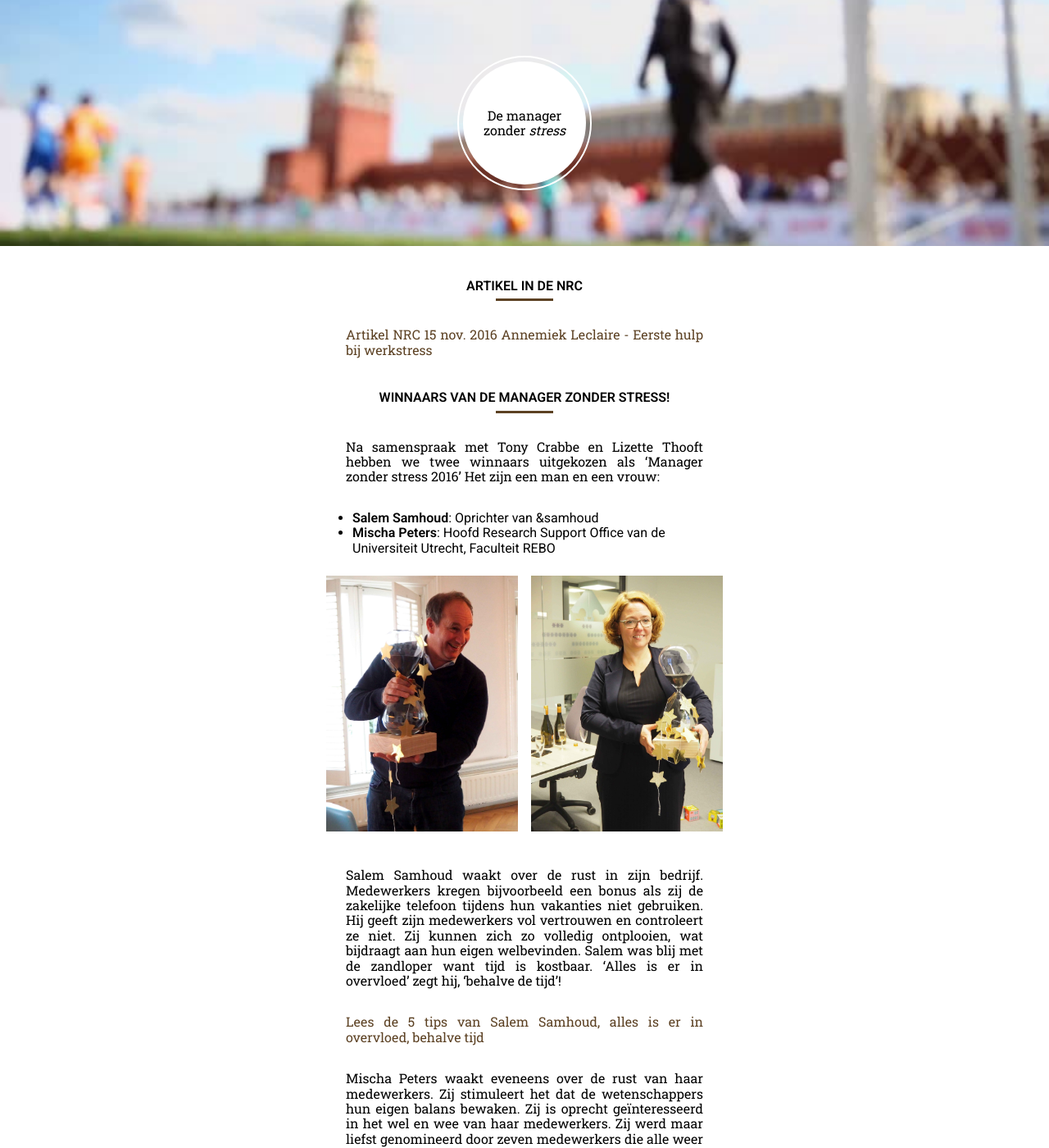
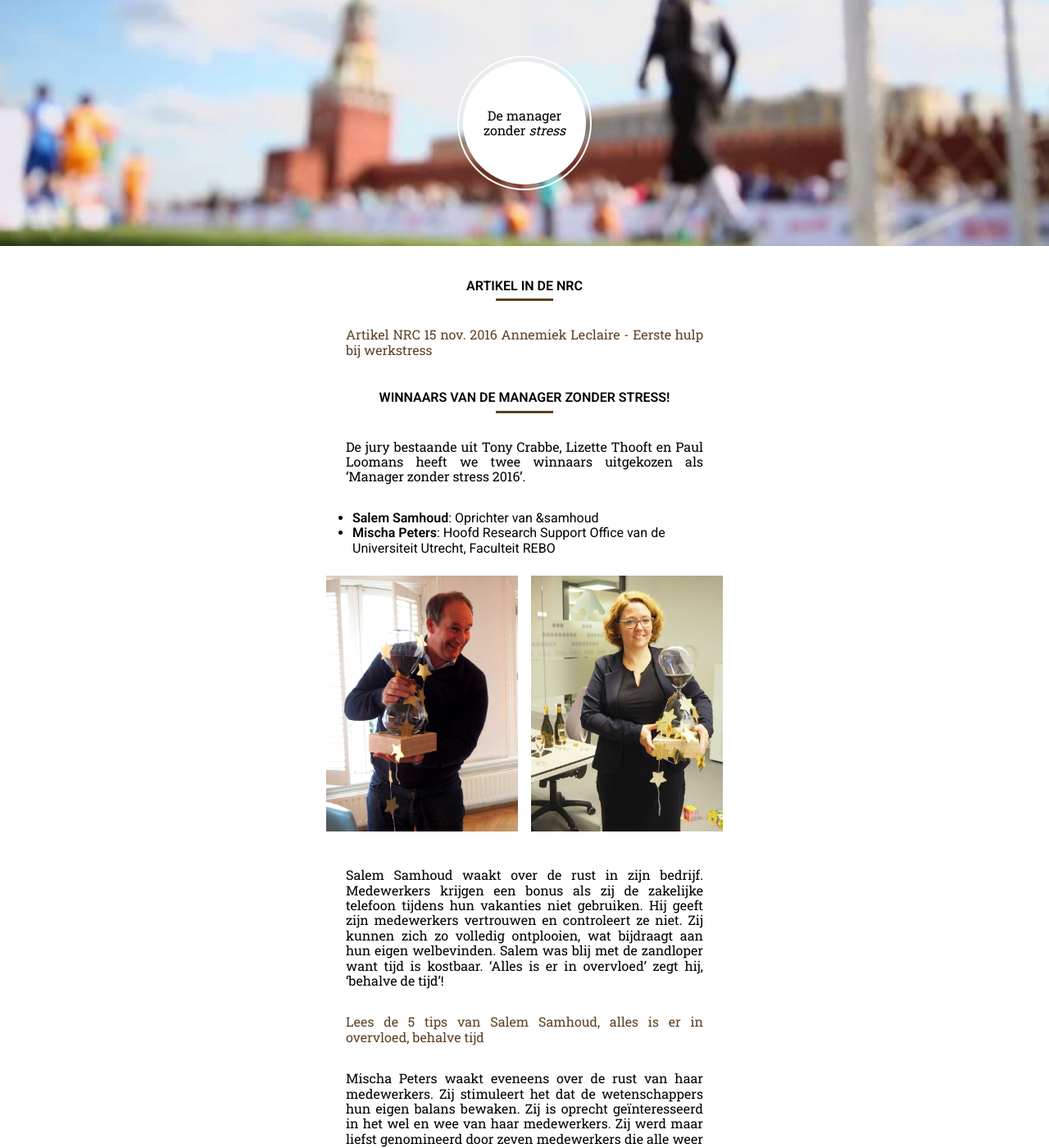
Before and after one commit to nloomans/manager-zonder-stress, a Jekyll site: the page built from index.html, in a window 1280 px wide and 1400 px high. Shown: the whole window at 82% size. Built offline with Jekyll 4.4.1, drawn with Linux system fonts in a browser that asks for light colours.

Commit message:
Update about_text.md

```diff
--- a/_includes/about_text.md
+++ b/_includes/about_text.md
@@ -2,7 +2,7 @@
 [Artikel NRC 15 nov. 2016 Annemiek Leclaire - Eerste hulp bij werkstress](https://www.nrc.nl/nieuws/2016/11/15/eerste-hulp-bij-werkstress-5279468-a1531883)
 
 # Winnaars van de Manager zonder stress!
-Na samenspraak met Tony Crabbe en Lizette Thooft hebben we twee winnaars uitgekozen als ‘Manager zonder stress 2016’ Het zijn een man en een vrouw:
+De jury bestaande uit Tony Crabbe, Lizette Thooft en Paul Loomans heeft we twee winnaars uitgekozen als ‘Manager zonder stress 2016’.
 
 - **Salem Samhoud**: Oprichter van &samhoud
 - **Mischa Peters**: Hoofd Research Support Office van de Universiteit Utrecht, Faculteit REBO
@@ -12,7 +12,7 @@ Na samenspraak met Tony Crabbe en Lizette Thooft hebben we twee winnaars uitgeko
   <a href="/assets/Mischa%20Peters.JPG"><img src="/assets/Mischa%20Peters-web.jpg" alt="Mischa Peters"></a>
 </div>
 
-Salem Samhoud waakt over de rust in zijn bedrijf. Medewerkers kregen bijvoorbeeld een bonus als zij de zakelijke telefoon tijdens hun vakanties niet gebruiken. Hij geeft zijn medewerkers vol vertrouwen en controleert ze niet. Zij kunnen zich zo volledig ontplooien, wat bijdraagt aan hun eigen welbevinden. Salem was blij met de zandloper want tijd is kostbaar. ‘Alles is er in overvloed’ zegt hij, ‘behalve de tijd’!
+Salem Samhoud waakt over de rust in zijn bedrijf. Medewerkers krijgen een bonus als zij de zakelijke telefoon tijdens hun vakanties niet gebruiken. Hij geeft zijn medewerkers vertrouwen en controleert ze niet. Zij kunnen zich zo volledig ontplooien, wat bijdraagt aan hun eigen welbevinden. Salem was blij met de zandloper want tijd is kostbaar. ‘Alles is er in overvloed’ zegt hij, ‘behalve de tijd’!
 
 [Lees de 5 tips van Salem Samhoud, alles is er in overvloed, behalve tijd](http://managerzonderstress.nl/5-tips-samhoud/)
 
```
